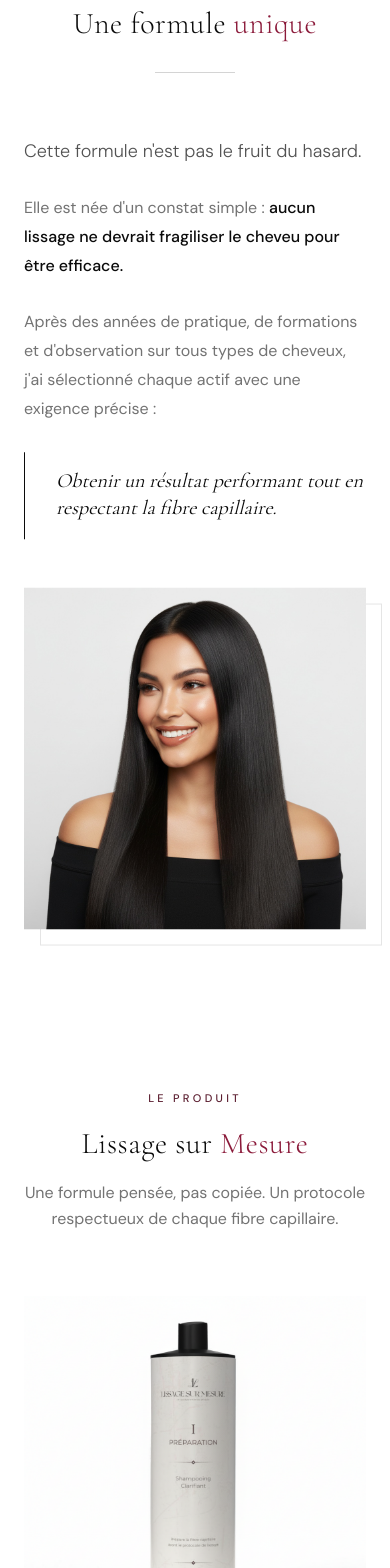
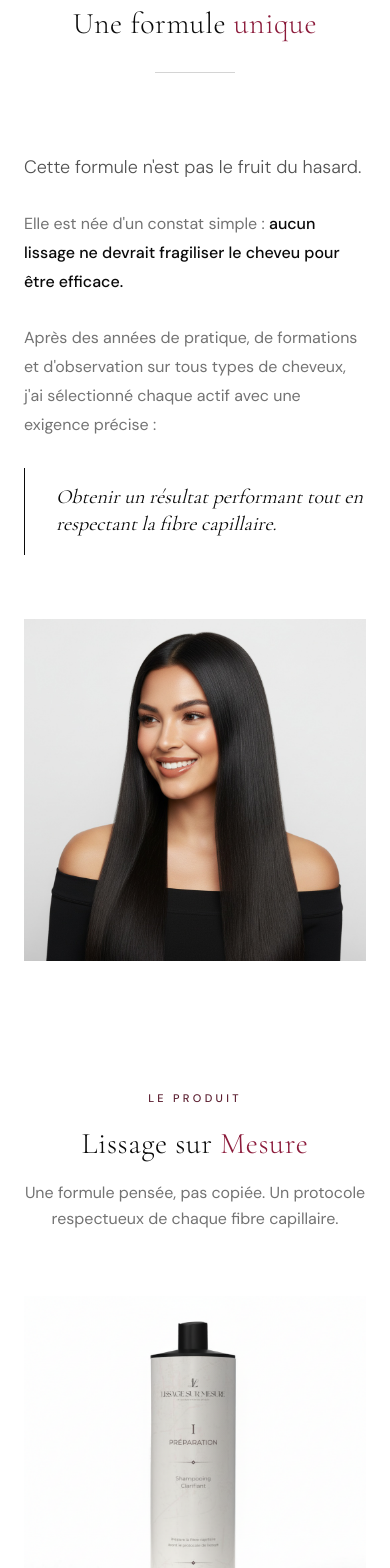
Before and after one commit to zakariya2002/lissage-sur-mesure, a Next.js app: page / in a window 390 px wide. Shown: the part 940-2508 px from the top of the page. Built offline with nearby package versions, Linux system fonts and the light colour scheme.

Commit message:
fix: retirer effet parallax photo Formule sur mobile, retirer scroll animations section WhatsApp
Co-Authored-By: Claude Opus 4.6 (1M context) <noreply@anthropic.com>

```diff
--- a/src/components/ExpertiseBlonds.tsx
+++ b/src/components/ExpertiseBlonds.tsx
@@ -102,7 +102,7 @@ export default function ExpertiseBlonds() {
 
         {/* Section WhatsApp complète */}
         <div id="rendez-vous" className="mt-16">
-          <ScrollReveal className="mb-14">
+          <div className="mb-14">
             <div className="relative overflow-hidden">
               <Image
                 src="/images/hero-bg.jpg"
@@ -129,11 +129,11 @@ export default function ExpertiseBlonds() {
                 </p>
               </div>
             </div>
-          </ScrollReveal>
+          </div>
 
           <div className="grid lg:grid-cols-2 gap-12 lg:gap-16 items-center">
             <div>
-              <ScrollReveal direction="left">
+              <div>
                 <p className="text-[var(--color-bordeaux)] text-[11px] font-medium tracking-[0.3em] uppercase mb-6">
                   Ce que comprend l&apos;échange
                 </p>
@@ -162,11 +162,11 @@ export default function ExpertiseBlonds() {
                     — Professionnelle en reconversion
                   </p>
                 </div>
-              </ScrollReveal>
+              </div>
             </div>
 
             <div>
-              <ScrollReveal direction="right" delay={0.2}>
+              <div>
                 <div className="bg-[var(--color-gray-100)] p-10 md:p-14 text-center">
                   <div className="w-20 h-20 mx-auto mb-8 bg-[#25D366] rounded-full flex items-center justify-center">
                     <svg className="w-10 h-10 text-white" fill="currentColor" viewBox="0 0 24 24">
@@ -210,7 +210,7 @@ export default function ExpertiseBlonds() {
                     </a>
                   </div>
                 </div>
-              </ScrollReveal>
+              </div>
             </div>
           </div>
         </div>
--- a/src/components/Formule.tsx
+++ b/src/components/Formule.tsx
@@ -1,18 +1,27 @@
 "use client";
 
 import Image from "next/image";
-import { useRef } from "react";
+import { useRef, useState, useEffect } from "react";
 import { motion, useScroll, useTransform } from "framer-motion";
 import ScrollReveal, { AnimatedLine } from "./ScrollReveal";
 
 export default function Formule() {
   const sectionRef = useRef<HTMLDivElement>(null);
+  const [isMobile, setIsMobile] = useState(false);
+
+  useEffect(() => {
+    const check = () => setIsMobile(window.innerWidth < 768);
+    check();
+    window.addEventListener("resize", check);
+    return () => window.removeEventListener("resize", check);
+  }, []);
+
   const { scrollYProgress } = useScroll({
     target: sectionRef,
     offset: ["start end", "end start"],
   });
-  const imageY = useTransform(scrollYProgress, [0, 1], [40, -40]);
-  const textY = useTransform(scrollYProgress, [0, 1], [20, -20]);
+  const imageY = useTransform(scrollYProgress, [0, 1], isMobile ? [0, 0] : [40, -40]);
+  const textY = useTransform(scrollYProgress, [0, 1], isMobile ? [0, 0] : [20, -20]);
 
   return (
     <section ref={sectionRef} id="formule" className="py-16 md:py-20 bg-white overflow-hidden">
```
